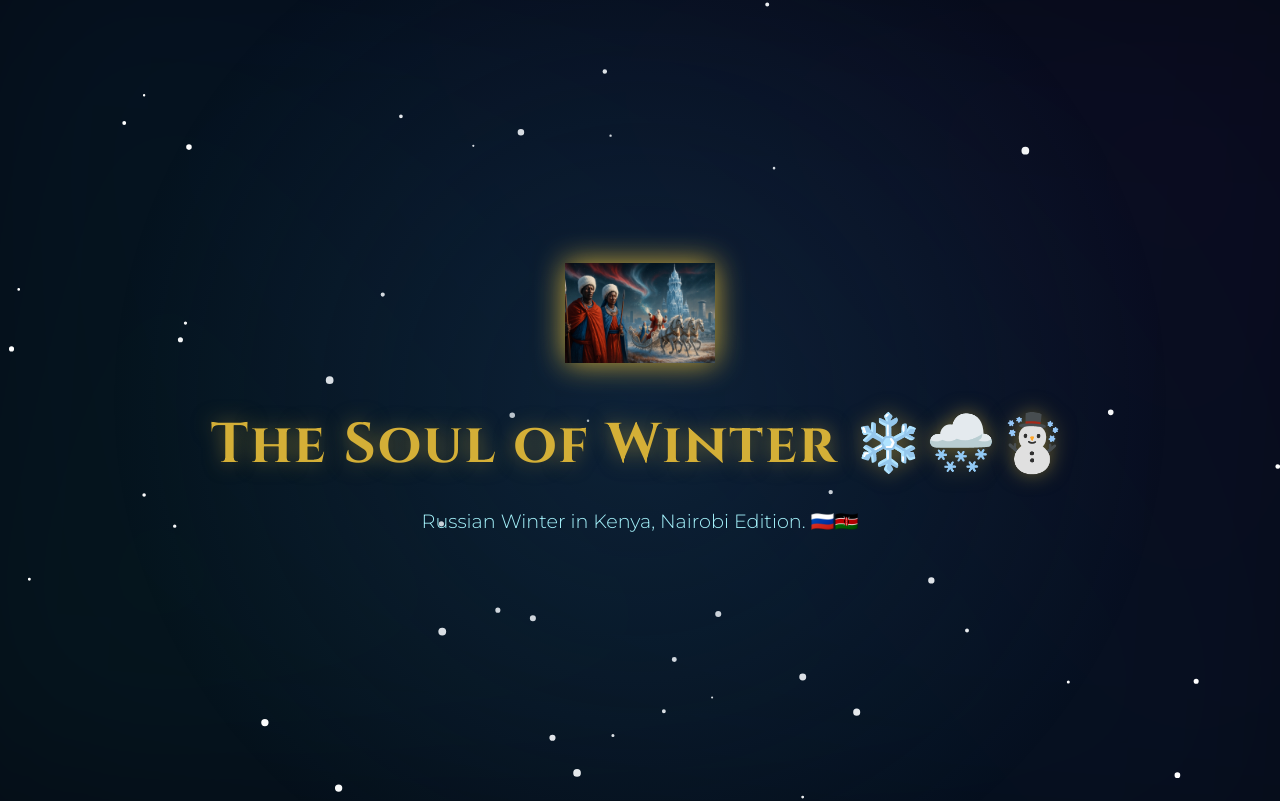
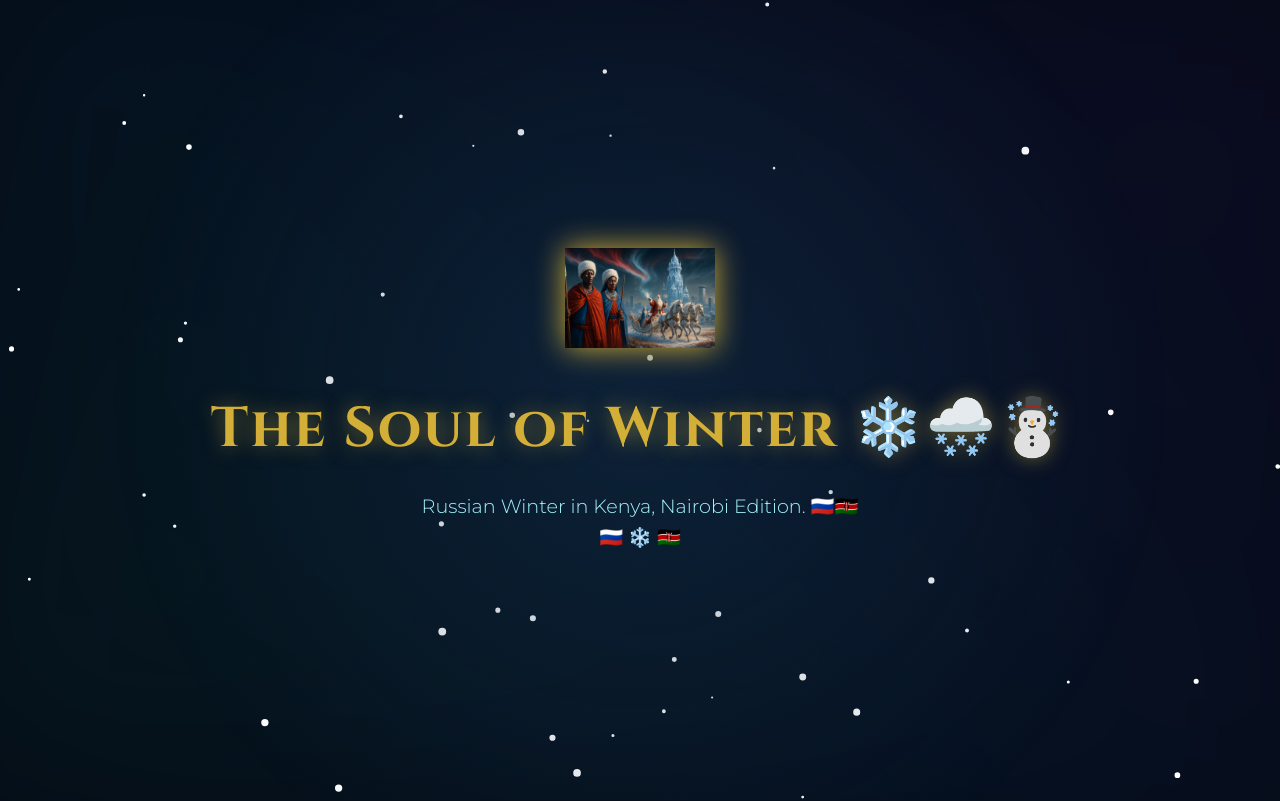
Before and after one commit to Kellynstone/kellynstone.github.io, a plain HTML site: page index.html in a window 1280 px wide. Shown: the top 801 px of the page. Drawn offline with Linux system fonts and the light colour scheme.

Commit message:
Add new line of emojis below the subheading as requested

```diff
--- a/index.html
+++ b/index.html
@@ -273,6 +273,7 @@
         </div>
         <h1 class="title-main">The Soul of Winter ❄️🌨️☃️</h1>
         <p class="subtitle">Russian Winter in Kenya, Nairobi Edition. 🇷🇺🇰🇪</p>
+        <p class="subtitle">🇷🇺 ❄️ 🇰🇪</p>
     </header>
 
     <div class="container">
```
